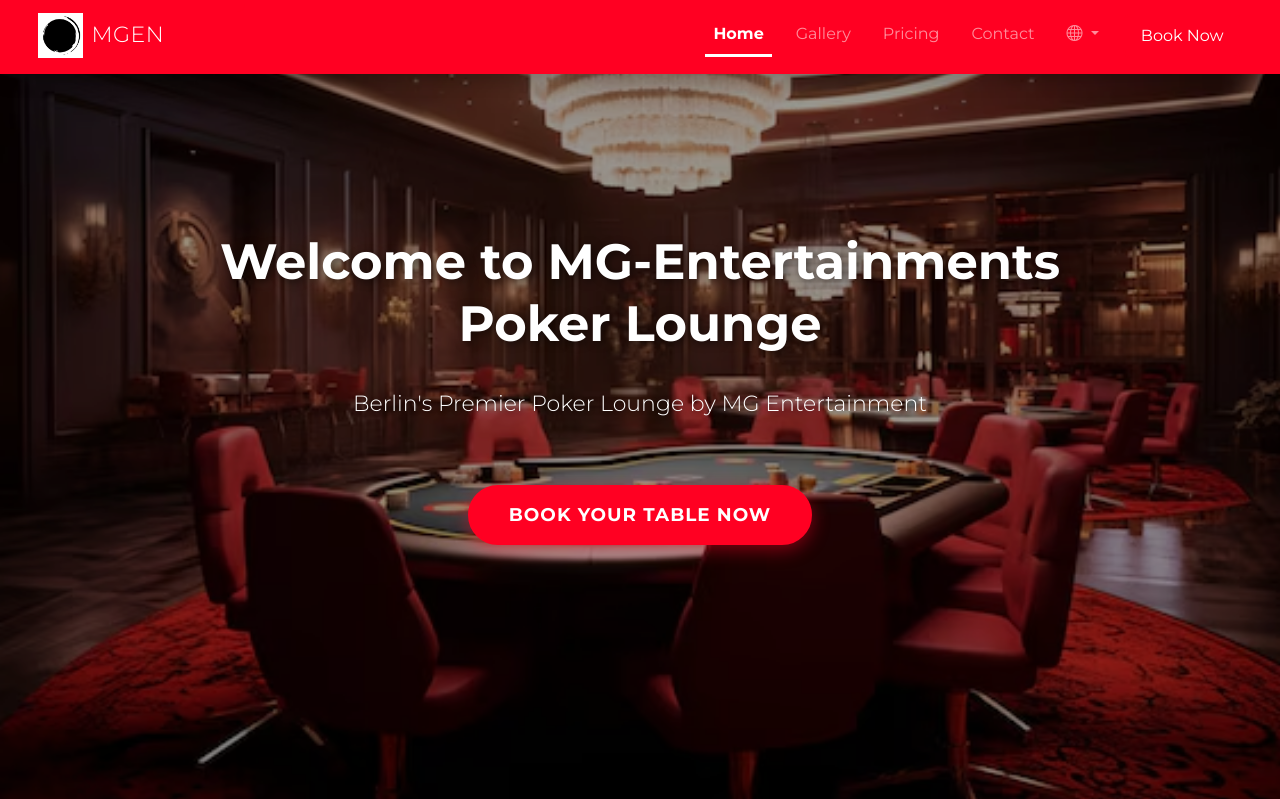
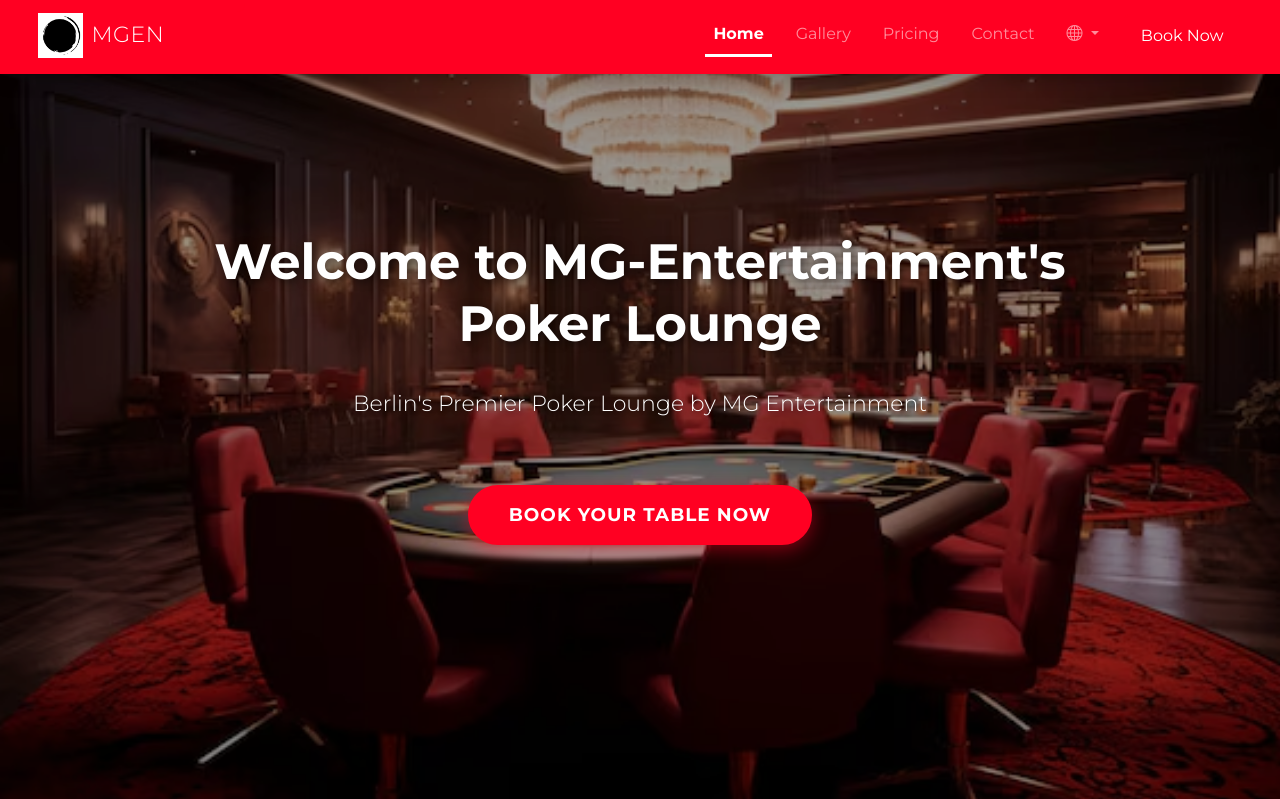
Before and after one commit to mic2025476/poker_website, a Django app: page / in a window 1280 px wide. Shown: the top 799 px of the page. Run offline with Django 4.2, Linux system fonts and the light colour scheme; parts of the project's set-up code (start-up, migrations or seed data) failed here and were passed over; some libraries are stand-ins or nearby versions.

Commit message:
small spelling change

```diff
--- a/templates/home/home.html
+++ b/templates/home/home.html
@@ -803,7 +803,7 @@
 <section id="hero" class="d-flex flex-column justify-content-center align-items-center"
   style="background-image: url('{% static "images/poker_1.avif" %}'); background-size: cover; background-position: center;">
   <div class="text-center text-white mb-4">
-    <h1 class="display-4 fw-bold">{% trans "Welcome to MG-Entertainments Poker Lounge" %}</h1>
+    <h1 class="display-4 fw-bold">{% trans "Welcome to MG-Entertainment's Poker Lounge" %}</h1>
     <p class="lead">{% trans "Berlin's Premier Poker Lounge by MG Entertainment" %}</p>
     <button type="button" class="btn btn-lg mt-3 custom-red-button toggleAuthForm">
       {% trans "Book Your Table Now" %}
```
